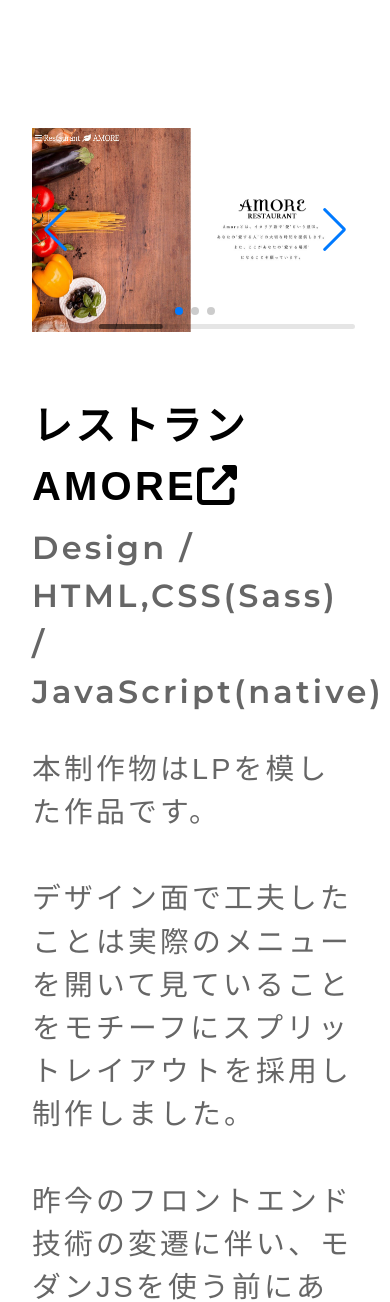
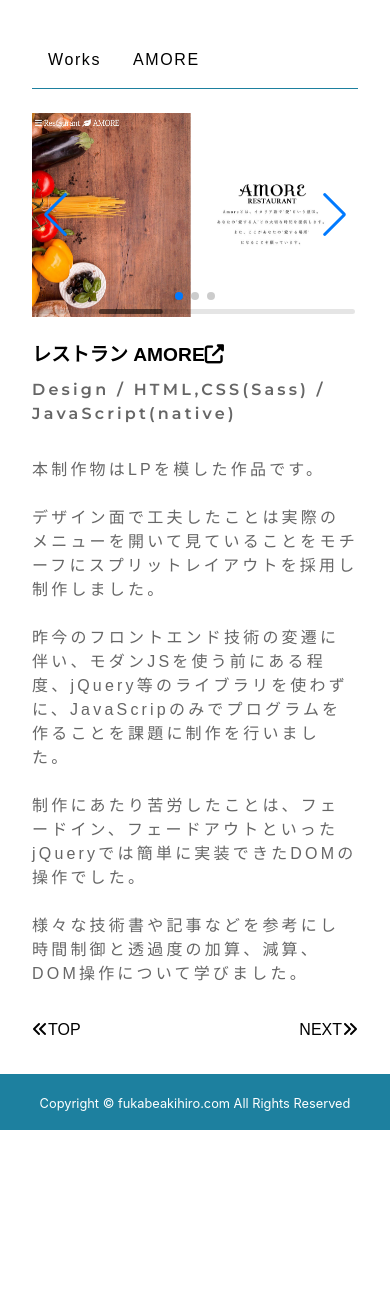
Before and after one commit to beeeeesankun/portfolio, a PHP site: page /dist/amore.php in a window 390 px wide. Shown: the top 1302 px of the page. After the commit the page ends 1130 px from the top, so only its background shows below. Run offline with PHP 8.4, Linux system fonts and the light colour scheme; some libraries are stand-ins or nearby versions; some web fonts are replaced.

Commit message:
今までの改修完了

```diff
--- a/dist/css/style.css
+++ b/dist/css/style.css
@@ -57,7 +57,6 @@ body a {
   display: -webkit-box;
   display: -ms-flexbox;
   display: flex;
-  font-size: 1rem 2rem;
   margin: 0 4rem;
   text-transform: capitalize;
 }
@@ -713,8 +712,21 @@ body a {
   .s_hero_text_h2 {
     font-size: 1.4rem;
   }
-  .nav {
+  .s_hero + .nav {
     display: none;
+  }
+  .nav ul {
+    -webkit-box-align: center;
+    -ms-flex-align: center;
+    align-items: center;
+    display: -webkit-box;
+    display: -ms-flexbox;
+    display: flex;
+    margin: 0;
+  }
+  .nav ul li {
+    letter-spacing: 0.1rem;
+    padding: 1rem;
   }
   .s_profile {
     padding: 4rem 2rem;
@@ -768,8 +780,27 @@ body a {
   .work-page {
     padding: 4rem 2rem;
   }
+  .work-page {
+    padding: 2rem;
+  }
+  .work-page .swiper-container {
+    margin: 1.5rem 0;
+  }
+  .work-page h3 {
+    font-size: 1.2rem;
+    letter-spacing: 0;
+  }
+  .work-page h4 {
+    font-size: 1rem;
+  }
+  .work-page p {
+    font-size: 1rem;
+  }
   .profile-page {
     padding: 4rem 2rem;
+  }
+  .profile-page {
+    padding: 2rem;
   }
   .profile-page .s_about_h2 {
     font-size: 2rem;
--- a/src/scss/style.scss
+++ b/src/scss/style.scss
@@ -121,17 +121,27 @@ body {
 .nav {
   @include common_s;
   @media screen and (max-width: 767px) {
-    display: none;
+    .s_hero + & {
+      display: none;
+    }
   }
   ul {
     display: flex;
     text-transform: capitalize;
-    font-size: 1rem 2rem;
     margin: 0 4rem;
     border-bottom: 1px solid $subColor;
+    @media screen and (max-width: 767px) {
+      margin: 0;
+      display: flex;
+      align-items: center;
+    }
     li {
       padding: 2rem;
       letter-spacing: 0.2rem;
+      @media screen and (max-width: 767px) {
+        letter-spacing: 0.1rem;
+        padding: 1rem;
+      }
     }
   }
 }
@@ -416,6 +426,9 @@ body {
 .work-page {
   @include Padding;
   font-family: $font-ja;
+  @media screen and (max-width: 767px) {
+    padding: 2rem;
+  }
   .work {
     margin: 0px auto;
     max-width: 88rem;
@@ -423,20 +436,33 @@ body {
   .swiper-container {
     margin: 4rem auto;
     overflow: hidden;
+    @media screen and (max-width: 767px) {
+      margin: 1.5rem 0;
+    }
   }
   h3 {
     font-size: 2.5rem;
     letter-spacing: 0.2rem;
+    @media screen and (max-width: 767px) {
+      font-size: 1.2rem;
+      letter-spacing: 0;
+    }
   }
   h4 {
     font-size: 2rem;
     letter-spacing: 0.2rem;
     font-family: $font-en;
+    @media screen and (max-width: 767px) {
+      font-size: 1rem;
+    }
   }
   p {
     font-size: 1.8rem;
     letter-spacing: 0.2rem;
     margin: 2rem 0;
+    @media screen and (max-width: 767px) {
+      font-size: 1rem;
+    }
   }
   .link {
     display: flex;
@@ -446,27 +472,51 @@ body {
 .profile-page {
   @include Padding;
   font-family: $font-ja;
+  @media screen and (max-width: 767px) {
+    padding: 2rem;
+  }
   .s_about {
     margin: 4rem auto;
     max-width: 88rem;
     @include h-fontSize;
+    @media screen and (max-width: 767px) {
+      margin: 1rem auto;
+    }
     &_container {
       display: flex;
       align-items: center;
+      @media screen and (max-width: 767px) {
+        flex-direction: column;
+      }
       &_fig {
         width: 35%;
         @include animation(0, -200px, 500ms);
+        @media screen and (max-width: 767px) {
+          width: 100%;
+          .img-wrap {
+            text-align: center;
+          }
+        }
         img {
           border-radius: 50%;
           margin-bottom: 2rem;
+          @media screen and (max-width: 767px) {
+            margin-bottom: 1rem;
+          }
         }
         &_caption {
           font-size: 1.8rem;
           letter-spacing: 0.2rem;
           display: flex;
           justify-content: center;
+          @media screen and (max-width: 767px) {
+            font-size: 1.4rem;
+          }
           li {
             padding: 1.6rem 0 0;
+            @media screen and (max-width: 767px) {
+              padding: 1rem 0 0;
+            }
           }
         }
       }
@@ -475,11 +525,20 @@ body {
         &-wrap {
           width: 60%;
           margin: 0 0 0 5%;
+          @media screen and (max-width: 767px) {
+            margin: 0;
+            width: 100%;
+          }
         }
         &_title {
           font-size: 2rem;
           border-bottom: 1px solid $subColor;
           margin: 3rem 0;
+          @media screen and (max-width: 767px) {
+            letter-spacing: 2px;
+            font-size: 1.3rem;
+            margin: 3rem 0 1rem;
+          }
         }
       }
     }
@@ -488,9 +547,16 @@ body {
     margin: 4rem auto;
     max-width: 88rem;
     @include h-fontSize;
+    @media screen and (max-width: 767px) {
+      margin: 4rem auto 2rem;
+    }
     &_container {
       display: flex;
       padding: 4rem 8rem;
+      @media screen and (max-width: 767px) {
+        padding: 0;
+        flex-direction: column;
+      }
       &_item {
         width: calc(100% / 3 - 4rem);
         margin: 0 20px;
@@ -507,6 +573,8 @@ body {
         }
         @media screen and (max-width: 767px) {
           @include animation(5rem, 10rem, 500ms);
+          margin: 2rem 0 0rem;
+          width: 100%;
         }
         &_title {
           font-size: 2rem;
```
Also changed, not shown: other parts of dist/css/style.css (+47 -0 lines), dist/js/base.js.
